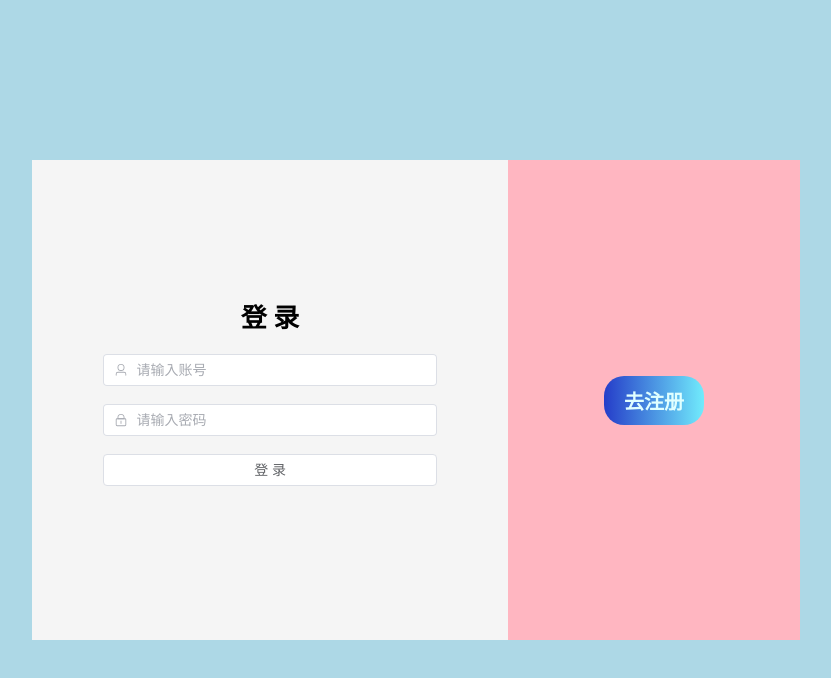
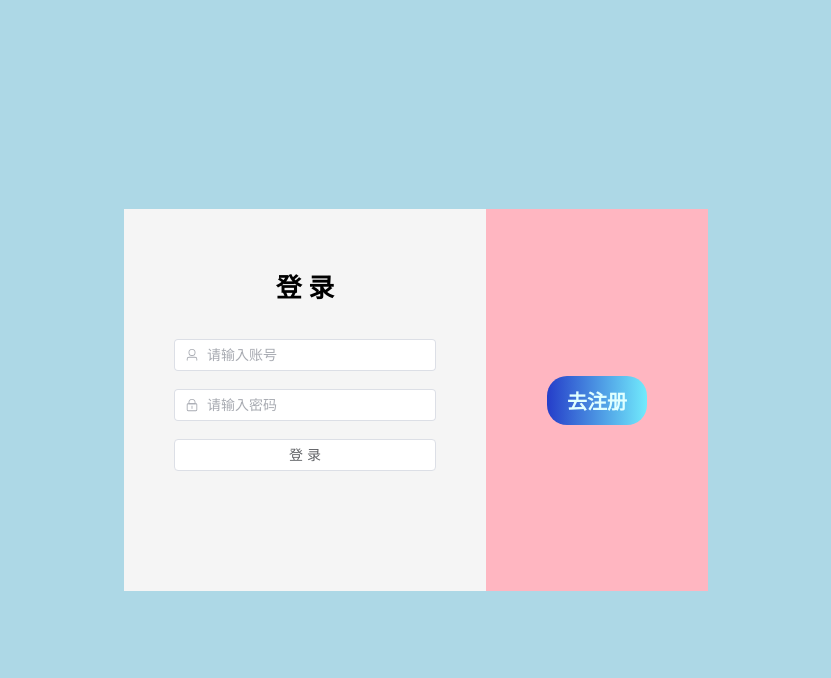
Before and after one commit to Jianpengchao/shopping_admin, a Vue app: page /login in a window 1280 px wide. Shown: the top 678 px of the page, without its empty margins (224-1055 px from the left). Built offline with nearby package versions, Linux system fonts and the light colour scheme.

Commit message:
🐞 fix:解决登录页报错问题

```diff
--- a/src/layout/index.vue
+++ b/src/layout/index.vue
@@ -1,6 +1,19 @@
 
 <script lang="ts" setup>
+import axios from 'axios'
 import { ref } from 'vue'
+
+const getsda = () => {
+  console.log('fds')
+  axios.get('/sapi/user/gettest', {
+    params: {
+      id: ['100', '200', '300'],
+      name: '杜甫'
+    }
+  }).then(res => {
+    console.log(res.data)
+  })
+}
 
 </script>
 
@@ -12,7 +25,7 @@ import { ref } from 'vue'
         <el-header class="common-layout-header">Header</el-header>
         <el-main class="common-layout-main">
 
-          main
+          <div @click="getsda">GET Request</div>
           <router-view />
 
         </el-main>
--- a/src/routes/index.ts
+++ b/src/routes/index.ts
@@ -1,14 +1,9 @@
-import { createRouter, createWebHistory } from 'vue-router';
+import { createRouter, createWebHistory } from 'vue-router'
+import type { RouteRecordRaw } from 'vue-router'
 
-const router = createRouter({
-  history: createWebHistory(),
-  routes: [
+const routes: RouteRecordRaw[] = [
   {
     path: '/',
-      redirect: 'layout',
-    },
-    {
-      path: '/layout',
     name: 'layout',
     component: () => import("../layout/index.vue")
   },
@@ -20,7 +15,11 @@ const router = createRouter({
       requiresAuth: false,
     },
   },
-  ],
+]
+
+const router = createRouter({
+  history: createWebHistory(),
+  routes,
   scrollBehavior() {
     return { top: 0 };
   },
--- a/src/views/login/components/LoginForm.vue
+++ b/src/views/login/components/LoginForm.vue
@@ -56,9 +56,10 @@
 </script>
 
 <template>
+	<div>
 		<div class="form-title">登 录</div>
 		<el-form
-    ref="loginFormRef"
+			:ref="loginFormRef"
 			:model="loginForm"
 			:rules="loginRules"
 			class="demo-loginForm"
@@ -85,6 +86,7 @@
 				</el-button>
 			</el-form-item>
 		</el-form>
+	</div>
 </template>
 
 <style scoped lang="less">
@@ -92,9 +94,9 @@
 	text-align: center;
 	font-size: 26px;
 	font-weight: 600;
-	margin-bottom: 20px;
+	line-height: 100px;
 }
 .demo-loginForm {
-	width: 70%;
+	width: 100%;
 }
 </style>
--- a/src/views/login/components/RegisterForm.vue
+++ b/src/views/login/components/RegisterForm.vue
@@ -130,9 +130,9 @@ const submitForm = (formEl: FormInstance | undefined) => {
 		text-align: center;
 		font-size: 26px;
 		font-weight: 600;
-		margin-bottom: 20px;
+		line-height: 100px;
 	}
 	.register-form {
-		width: 70%;
+		width: 100%;
 	}
 </style>
--- a/src/views/login/index.vue
+++ b/src/views/login/index.vue
@@ -35,8 +35,8 @@
   &-container {
     position: relative;
     background: rgba(220, 221, 220, 0.4);
-    width: 60%;
-    height: 60vh;
+    width: 584px;
+    height: 382px;
   }
 }
 
@@ -47,10 +47,8 @@
   transition: all 2s;
   background-color: whitesmoke;
   z-index: 333;
-  display: flex;
-  align-items: center;
-  justify-content: center;
-  flex-direction: column;
+  box-sizing: border-box;
+  padding: 30px 50px;
 }
 .login-form {
   top: 0;
```
Lines whose indentation alone changed are shown as unchanged.
